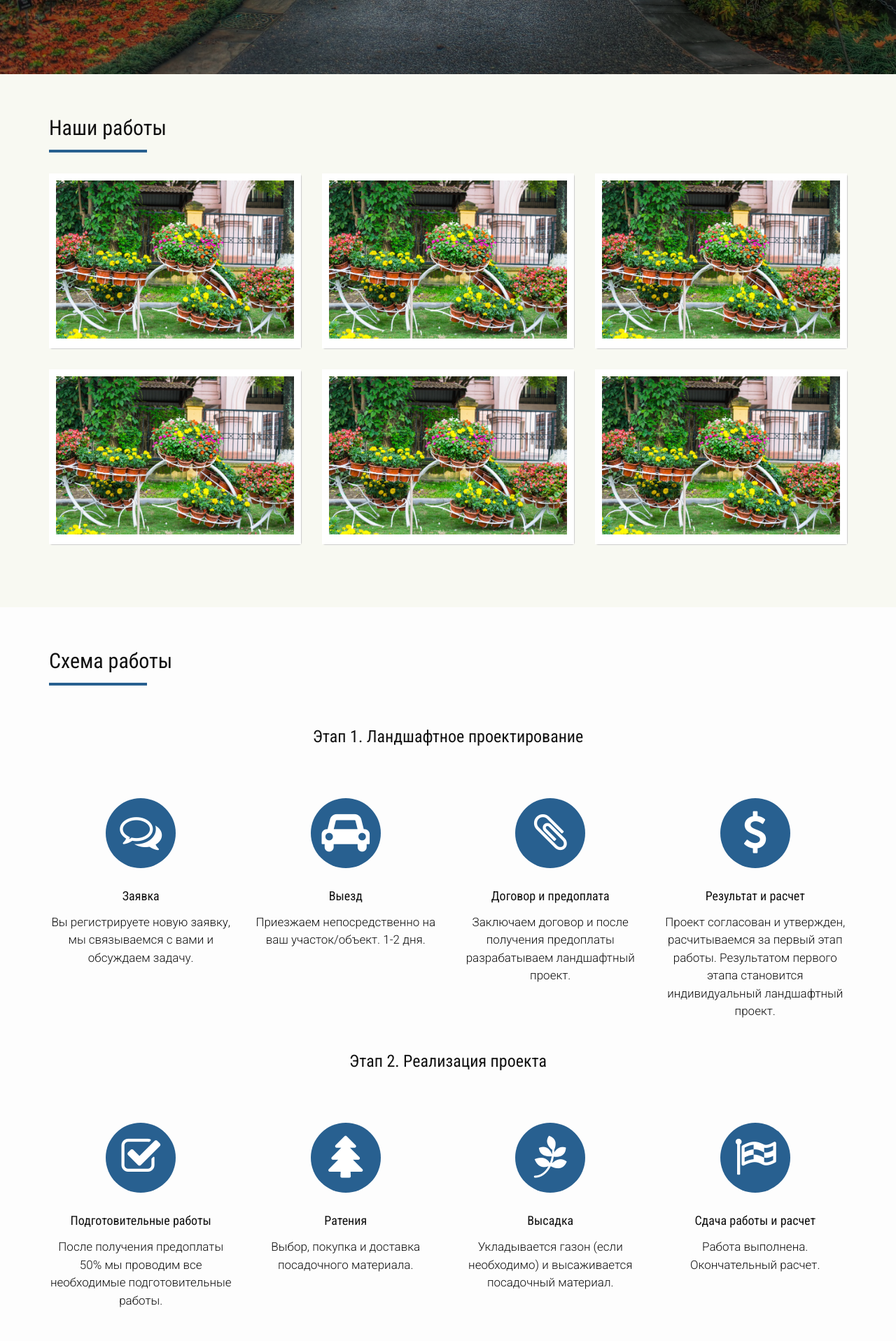
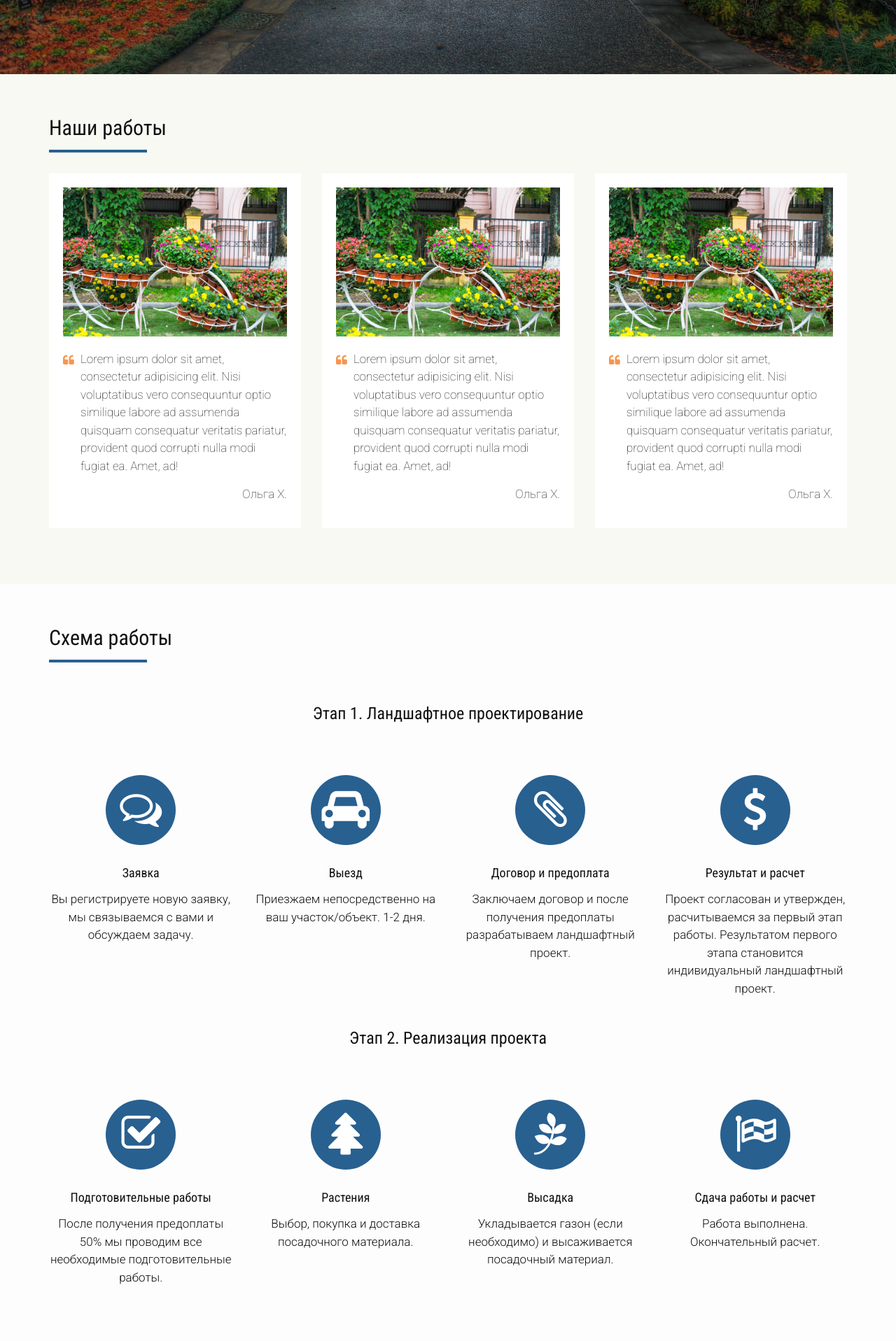
Before and after one commit to shivasena/landscape, a Jekyll site: the page built from index.html, in a window 1280 px wide. Shown: the part 608-2525 px from the top of the page at 70% size. Built offline with Jekyll 4.4.1, drawn with Linux system fonts in a browser that asks for light colours; nearby versions of some CDN libraries.

Commit message:
testimonial effects

```diff
--- a/_config.yml
+++ b/_config.yml
@@ -6,7 +6,7 @@
   line in _config.yml. It will appear in your document head meta (for
   Google search results) and in your feed.xml site description.
 baseurl: "" # the subpath of your site, e.g. /blog/
-url: "http://shivasena.github.io/landscape/" # the base hostname & protocol for your site http://shivasena.github.io/landscape/
+url: "" # the base hostname & protocol for your site http://shivasena.github.io/landscape/
 
 # Build settings
 markdown: kramdown
--- a/css/main.scss
+++ b/css/main.scss
@@ -207,8 +207,40 @@
     bottom: 30px;
 }
 
+/* CASE-TESTIMONIAL */
+.testimonialcard {
+	background-color: #fff;
+	padding: 20px;
+	margin-bottom: 20px;
 
+	position: relative !important;
+	overflow: hidden;
+}
 
+.testimonial {
+	font-weight: lighter;
+	margin-top: 20px;
+}
+.testimonial i {
+	color: #F7954F;
+	float: left;
+	padding-top: 5px;
+}
+.testimonial p {
+	padding-left: 25px;
+}
+.details {
+	text-align: right;
+}
+.caseimage {
+	position: inherit;
+}
+.caseimage i {
+	position: absolute;
+	color: #fff;
+	font-size: 100px;
+
+}
 .subline {
     width: 140px;
     height: 4px;
@@ -310,70 +342,93 @@
 	padding-bottom: 30px;
 }
 
-/* Flipping */
-.animations {
-  -webkit-transition: all 0.3s ease;
-  -moz-transition: all 0.3s ease;
-  -ms-transition: all 0.3s ease;
-  -o-transition: all 0.3s ease;
-  transition: all 0.3s ease;
+/* IMAGE OVERLAY */
+.ImageWrapper {
+	display: block;
+    overflow: hidden;
+    position: relative;
+}
+.ImageOverlay {
+	background: none repeat scroll 0 0 rgba(0, 0, 0, 0.5);
+	width: 100%;
+	height: 100%;
+	position: absolute;
+	top: 0;
+	left: 0;
+	bottom: 0;
+	right: 0;
+	display: block;
+	opacity: 0;
+}
+.ImageWrapper .ImageOverlay {
+    background: none repeat scroll 0 0 rgba(0, 0, 0, 0.5);
+    bottom: 0;
+    display: block;
+    height: 100%;
+    left: 0;
+    opacity: 0;
+    position: absolute;
+    right: 0;
+    top: 0;
+    -webkit-transition: all 0.3s ease 0s;
+    -moz-transition: all 0.3s ease 0s;
+    -ms-transition: all 0.3s ease 0s;
+    -o-transition: all 0.3s ease 0s;
+    transition: all 0.3s ease 0s;
+    width: 100%;
 }
 
-.flip-container {
-  -webkit-transition: all .3s ease;
-  -moz-transition: all .3s ease;
-  -ms-transition: all .3s ease;
-  transition: all .3s ease;
-  -webkit-perspective: 800px;
-  -moz-perspective: 800px;
-  -o-perspective: 800px;
-  perspective: 800px;
+.ImageWrapper .StyleH {
+	visibility: hidden;
+	opacity: 0;
+	position: absolute;
+	text-align: center;
+	width: 100%;
+	top: 50%;
+	margin-top: -20px;
+	-webkit-transform: scale(0.2);
+	-moz-transform: scale(0.2);
+	-ms-transform: scale(0.2);
+	-o-transform: scale(0.2);
+	transform: scale(0.2);
+	-webkit-transition: all 0.3s ease 0s;
+	-moz-transition: all 0.3s ease 0s;
+	-ms-transition: all 0.3s ease 0s;
+	-o-transition: all 0.3s ease 0s;
+	transition: all 0.3s ease 0s;
 }
 
-.case {
-	-webkit-transition: -webkit-transform 0.6s;
-	-moz-transition: -moz-transform 0.6s;
-	-o-transition: -o-transform 0.6s;
-	transition: transform 0.6s;
-	-webkit-transform-style: preserve-3d;
-	-moz-transform-style: preserve-3d;
-	-o-transform-style: preserve-3d;
-	transform-style: preserve-3d;
+.WhiteRounded {
+    background-color: #ffffff;
+    border: medium none;
+    display: inline-block !important;
+    float: none !important;
+    font-size: 14px;
+    font-weight: normal;
+    height: 40px;
+    line-height: 40px;
+    margin: 0 2px;
+    text-align: center;
+    width: 40px;
+    border-radius: 50%;
+    box-shadow: 0 0 1px rgba(0, 0, 0, 0.5), inset 0 0 2px rgba(0, 0, 0, .1);
+}
+	.WhiteRounded > a {
+	    color: #222222;
+	    display: block;
+	    font-weight: normal;
+	}
+
+.ImageWrapper:hover .ImageOverlay {
+    opacity: 1;
 }
 
-.case.flipped {
-  -webkit-transform: rotateY( 180deg);
-  -moz-transform: rotateY( 180deg);
-  -o-transform: rotateY( 180deg);
-  transform: rotateY( 180deg);
+.ImageWrapper:hover .StyleH {
+    opacity: 1;
+    visibility: visible;
+	-webkit-transform: scale(1);
+    -moz-transform: scale(1);
+    -ms-transform: scale(1);
+    -o-transform: scale(1);
+    transform: scale(1);
 }
-.case.unflipped {
-  -webkit-transform: rotateY( 180deg);
-  -moz-transform: rotateY( 180deg);
-  -o-transform: rotateY( 180deg);
-  transform: rotateY( 180deg);
-}
-
-.case .front,
-.case .back {
-  display: block;
-  height: 100%;
-  width: 100%;
-  position: absolute;
-  background-color: white;
-
-  -webkit-backface-visibility: hidden;
-  -moz-backface-visibility: hidden;
-  -o-backface-visibility: hidden;
-  backface-visibility: hidden;
-
-  padding: 10px;
-}
-
-.case .back {
-  width: 100%;
-  -webkit-transform: rotateY( 180deg);
-	-moz-transform: rotateY( 180deg);
-	-o-transform: rotateY( 180deg);
-	transform: rotateY( 180deg);
-}
--- a/index.html
+++ b/index.html
@@ -26,7 +26,7 @@
   <section class="firstscreen">
     <div class="container">
       <div class="row">
-        <div class="col-xs-6 col-sm-6 col-md-6 col-lg-6">
+        <div class="col-xs-12 col-sm-12 col-md-6 col-lg-6">
           <h1 class="servicename">Ландшафтный дизайн<br><small>студия ландшафтного дизайна</small></h1>
           <ul class="features">
             <li><span class="featurenumber">1</span><p>Ландшафтное проектирование от дачного участка до коттеджного городка</p></li>
@@ -34,7 +34,7 @@
             <li><span class="featurenumber">3</span><p>Реализация ландшафтных проектов любой простоты и сложности</p></li>
           </ul>
         </div>
-        <div class="col-xs-5 col-sm-5 col-md-5 col-lg-5 col-md-offset-1">
+        <div class="col-xs-12 col-sm-12 col-md-5 col-lg-5 col-md-offset-1">
           <form action="" method="POST" role="form" class="ctaform">
             <legend>Оставьте заявку сейчас</legend>
 
@@ -70,90 +70,75 @@
         <h2>Наши работы</h2>
         <div class="subline"></div>
       </div>
-      <div class="col-xs-12 col-sm-6 col-md-4 col-lg-4 flip-container">
-        <div class="case" ontouchstart="this.classList.toggle('hover');">
-          <div class="front">
-            <img src="i/case01.jpg" alt="case 01">
+
+      <div class="col-xs-12 col-sm-6 col-md-4 col-lg-4">
+        <div class="testimonialcard">
+
+          <div class="ImageWrapper">
+            <img class="img-responsive" src="i/case01.jpg" alt="">
+            <div class="ImageOverlay"></div>
+            <div class="StyleH">
+              <span class="WhiteRounded"><a href="#"><i class="fa fa-search"></i></a></span>
+            </div>
           </div>
-          <div class="back">
+
+          <div class="testimonial">
+            <i class="fa fa-quote-left"></i>
             <p>Lorem ipsum dolor sit amet, consectetur adipisicing elit. Nisi voluptatibus vero consequuntur optio similique labore ad assumenda quisquam consequatur veritatis pariatur, provident quod corrupti nulla modi fugiat ea. Amet, ad!</p>
             <p class="details">
-                <span class="name">Ольга Х.</span>
+              <span class="name">Ольга Х.</span>
             </p>
-            <i class="fa fa-quote-right"></i>
           </div>
+
         </div>
       </div>
-      <div class="col-xs-12 col-sm-6 col-md-4 col-lg-4 flip-container">
-        <div class="case" ontouchstart="this.classList.toggle('hover');">
-          <div class="front">
-            <img src="i/case01.jpg" alt="case 01">
+
+      <div class="col-xs-12 col-sm-6 col-md-4 col-lg-4">
+        <div class="testimonialcard">
+
+          <div class="ImageWrapper">
+            <img class="img-responsive" src="i/case01.jpg" alt="">
+            <div class="ImageOverlay"></div>
+            <div class="StyleH">
+              <span class="WhiteRounded"><a href="#"><i class="fa fa-search"></i></a></span>
+            </div>
           </div>
-          <div class="back">
+
+          <div class="testimonial">
+            <i class="fa fa-quote-left"></i>
             <p>Lorem ipsum dolor sit amet, consectetur adipisicing elit. Nisi voluptatibus vero consequuntur optio similique labore ad assumenda quisquam consequatur veritatis pariatur, provident quod corrupti nulla modi fugiat ea. Amet, ad!</p>
             <p class="details">
-                <span class="name">Ольга Х.</span>
+              <span class="name">Ольга Х.</span>
             </p>
-            <i class="fa fa-quote-right"></i>
           </div>
+
         </div>
       </div>
-      <div class="col-xs-12 col-sm-6 col-md-4 col-lg-4 flip-container">
-        <div class="case" ontouchstart="this.classList.toggle('hover');">
-          <div class="front">
-            <img src="i/case01.jpg" alt="case 01">
+
+      <div class="col-xs-12 col-sm-6 col-md-4 col-lg-4">
+        <div class="testimonialcard">
+
+          <div class="ImageWrapper">
+            <img class="img-responsive" src="i/case01.jpg" alt="">
+            <div class="ImageOverlay"></div>
+            <div class="StyleH">
+              <span class="WhiteRounded"><a href="#"><i class="fa fa-search"></i></a></span>
+            </div>
           </div>
-          <div class="back">
+
+          <div class="testimonial">
+            <i class="fa fa-quote-left"></i>
             <p>Lorem ipsum dolor sit amet, consectetur adipisicing elit. Nisi voluptatibus vero consequuntur optio similique labore ad assumenda quisquam consequatur veritatis pariatur, provident quod corrupti nulla modi fugiat ea. Amet, ad!</p>
             <p class="details">
-                <span class="name">Ольга Х.</span>
+              <span class="name">Ольга Х.</span>
             </p>
-            <i class="fa fa-quote-right"></i>
           </div>
+
         </div>
       </div>
-      <div class="col-xs-12 col-sm-6 col-md-4 col-lg-4 flip-container">
-        <div class="case" ontouchstart="this.classList.toggle('hover');">
-          <div class="front">
-            <img src="i/case01.jpg" alt="case 01">
-          </div>
-          <div class="back">
-            <p>Lorem ipsum dolor sit amet, consectetur adipisicing elit. Nisi voluptatibus vero consequuntur optio similique labore ad assumenda quisquam consequatur veritatis pariatur, provident quod corrupti nulla modi fugiat ea. Amet, ad!</p>
-            <p class="details">
-                <span class="name">Ольга Х.</span>
-            </p>
-            <i class="fa fa-quote-right"></i>
-          </div>
-        </div>
-      </div>
-      <div class="col-xs-12 col-sm-6 col-md-4 col-lg-4 flip-container">
-        <div class="case" ontouchstart="this.classList.toggle('hover');">
-          <div class="front">
-            <img src="i/case01.jpg" alt="case 01">
-          </div>
-          <div class="back">
-            <p>Lorem ipsum dolor sit amet, consectetur adipisicing elit. Nisi voluptatibus vero consequuntur optio similique labore ad assumenda quisquam consequatur veritatis pariatur, provident quod corrupti nulla modi fugiat ea. Amet, ad!</p>
-            <p class="details">
-                <span class="name">Ольга Х.</span>
-            </p>
-            <i class="fa fa-quote-right"></i>
-          </div>
-        </div>
-      </div>
-      <div class="col-xs-12 col-sm-6 col-md-4 col-lg-4 flip-container">
-        <div class="case" ontouchstart="this.classList.toggle('hover');">
-          <div class="front">
-            <img src="i/case01.jpg" alt="case 01">
-          </div>
-          <div class="back">
-            <p>Lorem ipsum dolor sit amet, consectetur adipisicing elit. Nisi voluptatibus vero consequuntur optio similique labore ad assumenda quisquam consequatur veritatis pariatur, provident quod corrupti nulla modi fugiat ea. Amet, ad!</p>
-            <p class="details">
-                <span class="name">Ольга Х.</span>
-            </p>
-            <i class="fa fa-quote-right"></i>
-          </div>
-        </div>
-      </div>
+
+
+
     </div>
   </div>
 </section>
@@ -169,25 +154,25 @@
         <h3 class="stageheader wow slideInLeft">Этап 1. Ландшафтное проектирование</h3>
       </div>
 
-      <div class="col-xs-3 col-sm-3 col-md-3 col-lg-3 stage">
+      <div class="col-xs-12 col-sm-6 col-md-3 col-lg-3 stage">
         <div class="roundicon"><i class="fa fa-comments-o wow zoomIn"></i></div>
         <h4>Заявка</h4>
         <p>Вы регистрируете новую заявку, мы связываемся с вами и обсуждаем задачу.</p>
       </div>
 
-      <div class="col-xs-3 col-sm-3 col-md-3 col-lg-3 stage">
+      <div class="col-xs-12 col-sm-6 col-md-3 col-lg-3 stage">
         <div class="roundicon"><i class="fa fa-car wow zoomIn" data-wow-delay="0.5s"></i></div>
         <h4>Выезд</h4>
         <p>Приезжаем непосредственно на ваш участок/объект. 1-2 дня.</p>
       </div>
 
-      <div class="col-xs-3 col-sm-3 col-md-3 col-lg-3 stage">
+      <div class="col-xs-12 col-sm-6 col-md-3 col-lg-3 stage">
         <div class="roundicon"><i class="fa fa-paperclip wow zoomIn" data-wow-delay="1s"></i></div>
         <h4>Договор и предоплата</h4>
         <p>Заключаем договор и после получения предоплаты разрабатываем ландшафтный проект.</p>
       </div>
 
-      <div class="col-xs-3 col-sm-3 col-md-3 col-lg-3 stage">
+      <div class="col-xs-12 col-sm-6 col-md-3 col-lg-3 stage">
         <div class="roundicon"><i class="fa fa-usd wow zoomIn" data-wow-delay="1.5s"></i></div>
         <h4>Результат и расчет</h4>
         <p>Проект согласован и утвержден, расчитываемся за первый этап работы. Результатом первого этапа становится индивидуальный ландшафтный проект.</p>
@@ -197,25 +182,25 @@
         <h3 class="stageheader">Этап 2. Реализация проекта</h3>
       </div>
 
-      <div class="col-xs-3 col-sm-3 col-md-3 col-lg-3 stage">
+      <div class="col-xs-12 col-sm-6 col-md-3 col-lg-3 stage">
         <div class="roundicon"><i class="fa fa-check-square-o wow zoomIn"></i></div>
         <h4>Подготовительные работы</h4>
         <p>После получения предоплаты 50% мы проводим все необходимые подготовительные работы.</p>
       </div>
 
-      <div class="col-xs-3 col-sm-3 col-md-3 col-lg-3 stage">
+      <div class="col-xs-12 col-sm-6 col-md-3 col-lg-3 stage">
         <div class="roundicon"><i class="fa fa-tree wow zoomIn" data-wow-delay=".5s"></i></div>
-        <h4>Ратения</h4>
+        <h4>Растения</h4>
         <p>Выбор, покупка и доставка посадочного материала.</p>
       </div>
 
-      <div class="col-xs-3 col-sm-3 col-md-3 col-lg-3 stage">
+      <div class="col-xs-12 col-sm-6 col-md-3 col-lg-3 stage">
         <div class="roundicon"><i class="fa fa-pagelines wow zoomIn" data-wow-delay="1s"></i></div>
         <h4>Высадка</h4>
         <p>Укладывается газон (если необходимо) и высаживается посадочный материал.</p>
       </div>
 
-      <div class="col-xs-3 col-sm-3 col-md-3 col-lg-3 stage">
+      <div class="col-xs-12 col-sm-6 col-md-3 col-lg-3 stage">
         <div class="roundicon"><i class="fa fa-flag-checkered wow zoomIn" data-wow-delay="1.5s"></i></div>
         <h4>Сдача работы и расчет</h4>
         <p>Работа выполнена. Окончательный расчет.</p>
```
